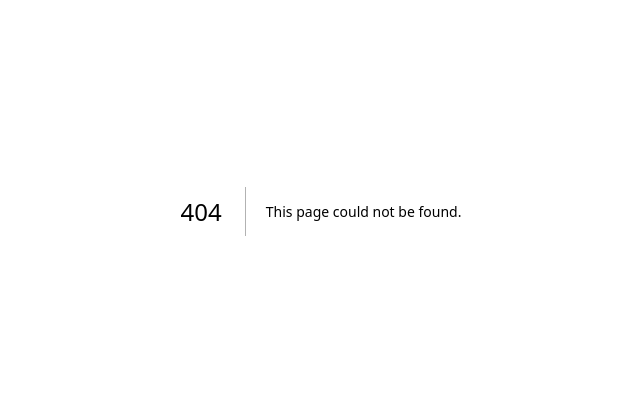
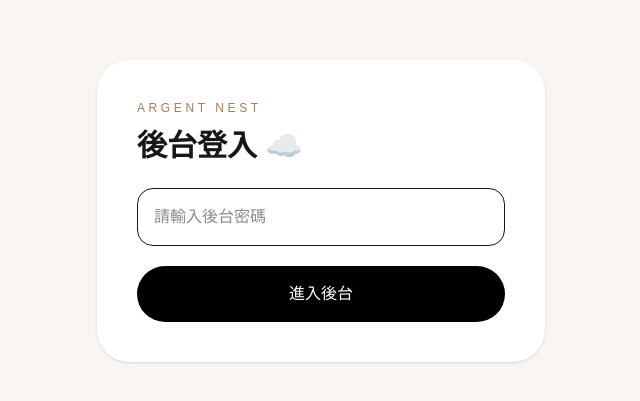
Before and after one commit to baby0965668563-coder/argent-nest, a Next.js app: page /admin-login in a window 1280 px wide. Before the commit this address had no page. Shown: the part 189-590 px from the top of the page, without its empty margins (319-959 px from the left). Built offline with nearby package versions, Linux system fonts and the light colour scheme.

Commit message:
Create page.tsx

```diff
--- /dev/null
+++ b/app/admin-login/page.tsx
@@ -0,0 +1,45 @@
+"use client";
+
+import { useState } from "react";
+
+export default function AdminLoginPage() {
+  const [password, setPassword] = useState("");
+
+  function handleLogin() {
+    if (password === "argentnest520") {
+      localStorage.setItem("argent_admin_login", "true");
+      window.location.href = "/admin";
+    } else {
+      alert("密碼錯誤 ☁️");
+    }
+  }
+
+  return (
+    <main className="flex min-h-screen items-center justify-center bg-[#f8f5f2] px-5">
+      <div className="w-full max-w-md rounded-[2rem] bg-white p-10 shadow-sm">
+        <p className="mb-3 text-xs uppercase tracking-[0.3em] text-[#a08060]">
+          Argent Nest
+        </p>
+
+        <h1 className="mb-6 text-3xl font-bold">
+          後台登入 ☁️
+        </h1>
+
+        <input
+          type="password"
+          placeholder="請輸入後台密碼"
+          value={password}
+          onChange={(e) => setPassword(e.target.value)}
+          className="mb-5 w-full rounded-2xl border p-4"
+        />
+
+        <button
+          onClick={handleLogin}
+          className="w-full rounded-full bg-black py-4 text-white"
+        >
+          進入後台
+        </button>
+      </div>
+    </main>
+  );
+}
```
